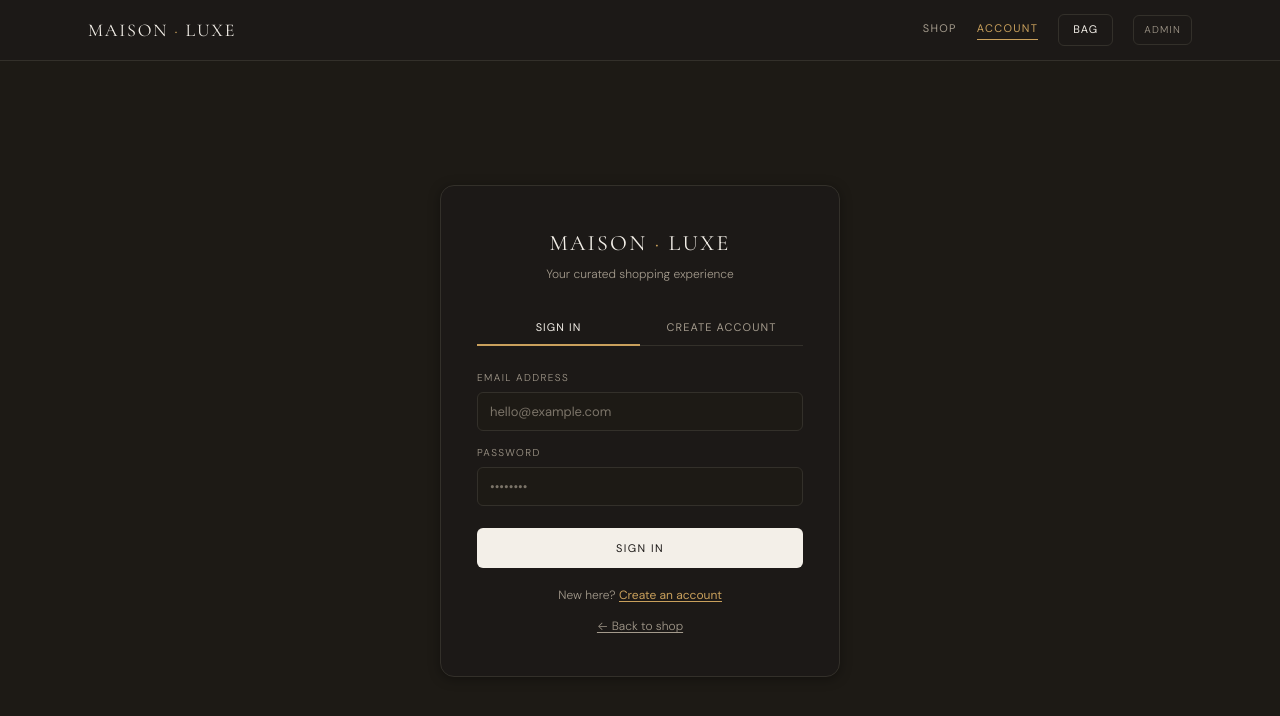
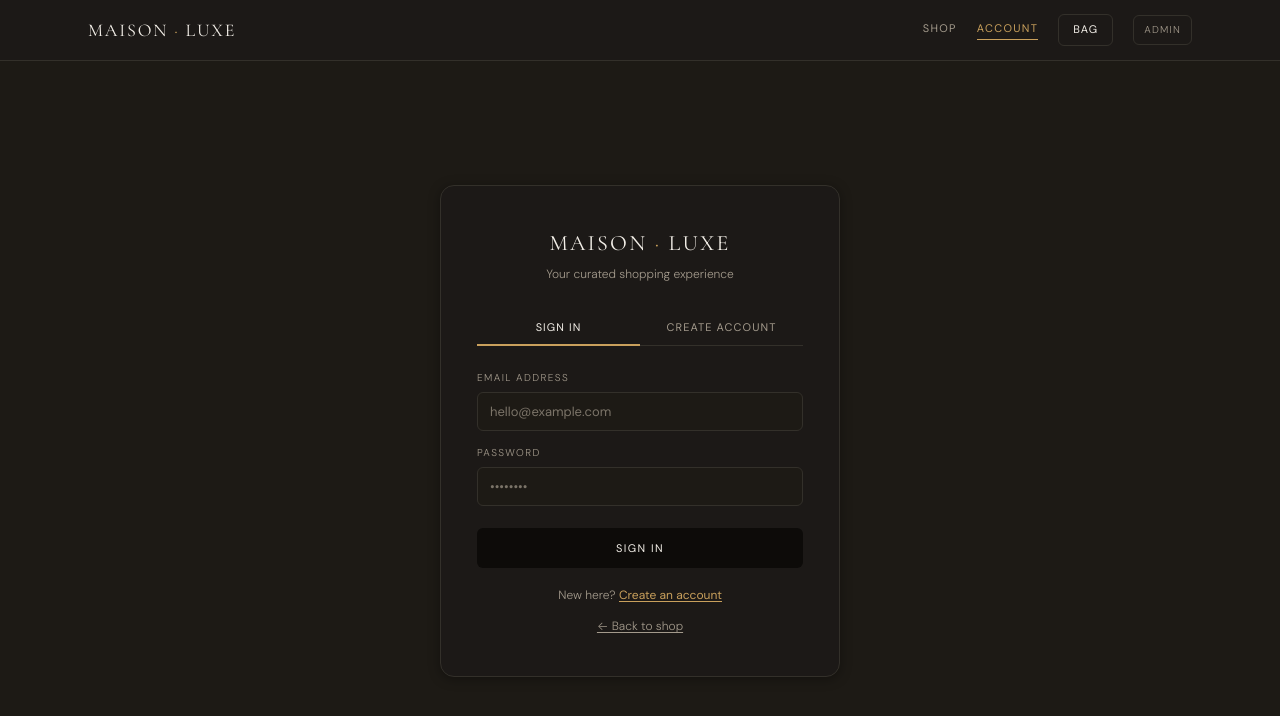
Before and after one commit to Chetanjangid-dev/e-com_web_app_, a React (Vite) app: page /auth in a window 1280 px wide. Shown: the top 716 px of the page. Built offline with nearby package versions, Linux system fonts and the light colour scheme.

Commit message:
Update Auth.module.css

```diff
--- a/src/pages/Auth/Auth.module.css
+++ b/src/pages/Auth/Auth.module.css
@@ -110,8 +110,8 @@
   width: 100%;
   padding: 13px 0;
   margin-top: 8px;
-  background: var(--ink);
-  color: var(--white);
+  background: var(--solid);
+  color: var(--ink);
   border: none;
   font-size: 11px;
   font-family: var(--font-body);
```
